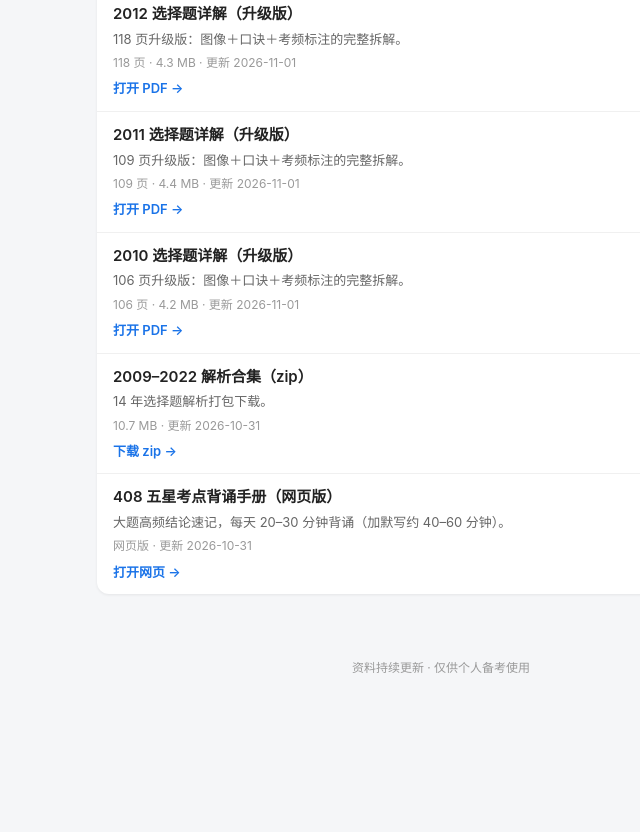
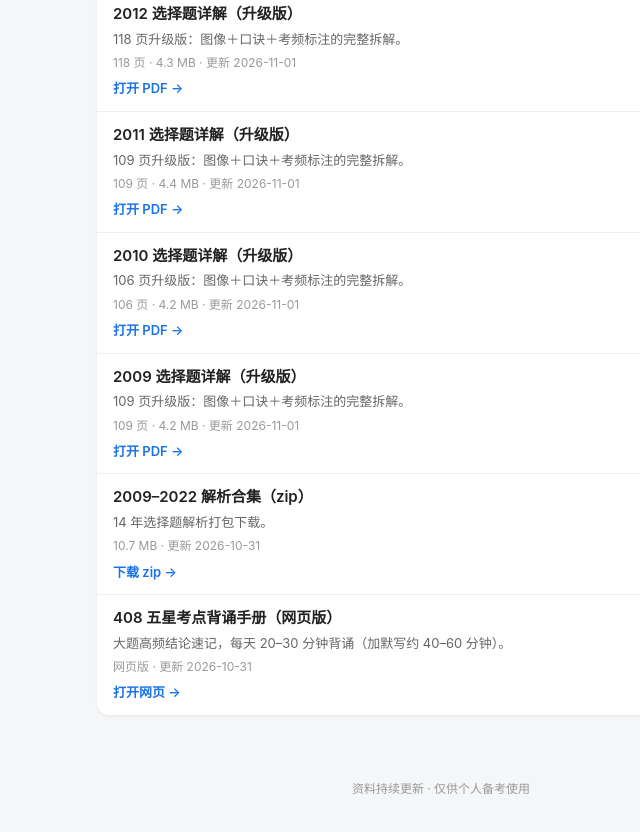
Before and after one commit to wangduoxi847-gif/kaoyan-materials, a plain HTML site: page index.html in a window 1280 px wide. Shown: the part 2842-3674 px from the top of the page, without its empty margins (199-839 px from the left). Before the commit the page ends 3588 px from the top, so only its background shows below. Drawn offline with Linux system fonts and the light colour scheme.

Commit message:
新增 408-2009 选择题详解升级版 PDF，更新首页（新增 2009 条目，十二年升级收官）

```diff
--- a/index.html
+++ b/index.html
@@ -107,6 +107,7 @@ footer{text-align:center;font-size:12px;color:#999;padding:28px 16px 8px}
 <li class="leaf" data-search="408 2012 选择题 详解 升级版 图像 口诀 考频"><a class="doc" href="./408-2012-xuanzeti-shengji.pdf"><span class="t">2012 选择题详解（升级版）</span><span class="d">118 页升级版：图像＋口诀＋考频标注的完整拆解。</span><span class="m">118 页 · 4.3 MB · 更新 2026-11-01</span><span class="f">打开 PDF →</span></a></li>
 <li class="leaf" data-search="408 2011 选择题 详解 升级版 图像 口诀 考频"><a class="doc" href="./408-2011-xuanzeti-shengji.pdf"><span class="t">2011 选择题详解（升级版）</span><span class="d">109 页升级版：图像＋口诀＋考频标注的完整拆解。</span><span class="m">109 页 · 4.4 MB · 更新 2026-11-01</span><span class="f">打开 PDF →</span></a></li>
 <li class="leaf" data-search="408 2010 选择题 详解 升级版 图像 口诀 考频"><a class="doc" href="./408-2010-xuanzeti-shengji.pdf"><span class="t">2010 选择题详解（升级版）</span><span class="d">106 页升级版：图像＋口诀＋考频标注的完整拆解。</span><span class="m">106 页 · 4.2 MB · 更新 2026-11-01</span><span class="f">打开 PDF →</span></a></li>
+<li class="leaf" data-search="408 2009 选择题 详解 升级版 图像 口诀 考频"><a class="doc" href="./408-2009-xuanzeti-shengji.pdf"><span class="t">2009 选择题详解（升级版）</span><span class="d">109 页升级版：图像＋口诀＋考频标注的完整拆解。</span><span class="m">109 页 · 4.2 MB · 更新 2026-11-01</span><span class="f">打开 PDF →</span></a></li>
 <li class="leaf" data-search="408 2009 2022 解析 合集 打包下载 zip"><a class="doc" href="./408-2009-2022-heji.zip"><span class="t">2009–2022 解析合集（zip）</span><span class="d">14 年选择题解析打包下载。</span><span class="m">10.7 MB · 更新 2026-10-31</span><span class="f">下载 zip →</span></a></li>
 <li class="leaf" data-search="408 五星考点 背诵手册 网页版 大题 高频结论 速记 背诵"><a class="doc" href="./408-wuxing-beisong.html"><span class="t">408 五星考点背诵手册（网页版）</span><span class="d">大题高频结论速记，每天 20–30 分钟背诵（加默写约 40–60 分钟）。</span><span class="m">网页版 · 更新 2026-10-31</span><span class="f">打开网页 →</span></a></li>
 </ul>
```
Also changed, not shown: 1 other file.
